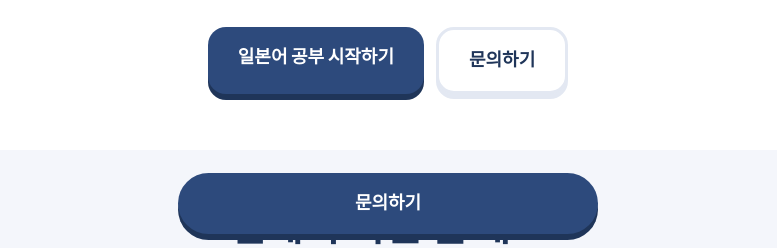
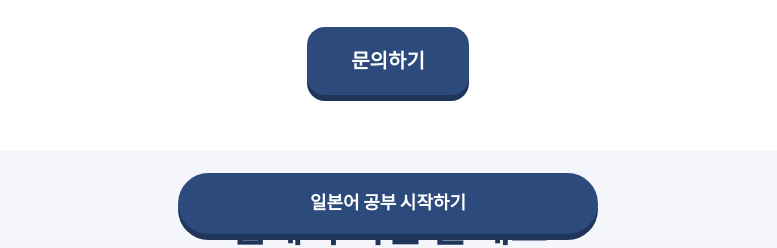
Before and after one commit to dkscldms6233-web/surasuranihongo, a plain HTML site: page index.html in a window 1280 px wide. Shown: the part 552-800 px from the top of the page, without its empty margins (252-1029 px from the left). Drawn offline with Linux system fonts and the light colour scheme.

Commit message:
따라오는 버튼을 일본어 공부 앱 바로가기로 변경
Co-Authored-By: Claude Sonnet 5.5 <noreply@anthropic.com>

```diff
--- a/index.html
+++ b/index.html
@@ -27,8 +27,6 @@ h1 em{font-style:normal;color:var(--navy);background:linear-gradient(transparent
 .btn{display:inline-block;background:var(--navy);color:#fff;border:0;border-radius:18px;padding:18px 44px;font-size:20px;font-weight:900;text-decoration:none;cursor:pointer;font-family:inherit;box-shadow:0 6px 0 var(--navy2)}
 .btn:active{transform:translateY(4px);box-shadow:0 2px 0 var(--navy2)}
 
-.heroBtns{display:flex;gap:12px;justify-content:center;flex-wrap:wrap}
-.heroBtns .btn{padding:16px 30px;font-size:18px}
 /* 배우는 것: 색깔 타일 */
 .learn{background:#f4f6fb;padding:52px 0 60px}
 h2{font-size:clamp(28px,7vw,40px);line-height:1.25;margin:0 0 8px;font-weight:900;color:var(--navy2);text-align:center}
@@ -96,10 +94,7 @@ footer{text-align:center;color:var(--mut);font-size:14px;padding-bottom:12px}
     <img class="mascot" src="images/mascot.png" alt="술술 일본어 참새 캐릭터" width="190" height="168">
     <h1>일본어 초보도<br><em>쉽고 재밌게!</em></h1>
     <p>히라가나부터 하루 5분씩, 게임하면서 즐겁게 배워요</p>
-    <div class="heroBtns">
-      <a class="btn" href="https://dkscldms6233-web.github.io/japanese-app/" target="_blank" rel="noopener">일본어 공부 시작하기</a>
-      <a class="btn light" href="#ask">문의하기</a>
-    </div>
+    <a class="btn" href="#ask">문의하기</a>
   </header>
 </div>
 
@@ -151,7 +146,7 @@ footer{text-align:center;color:var(--mut);font-size:14px;padding-bottom:12px}
 </div>
 <footer>© 술술 일본어 すらすら日本語</footer>
 
-<a class="btn fab" href="#ask">문의하기</a>
+<a class="btn fab" href="https://dkscldms6233-web.github.io/japanese-app/" target="_blank" rel="noopener">일본어 공부 시작하기</a>
 
 <script>
 (function(){
```
